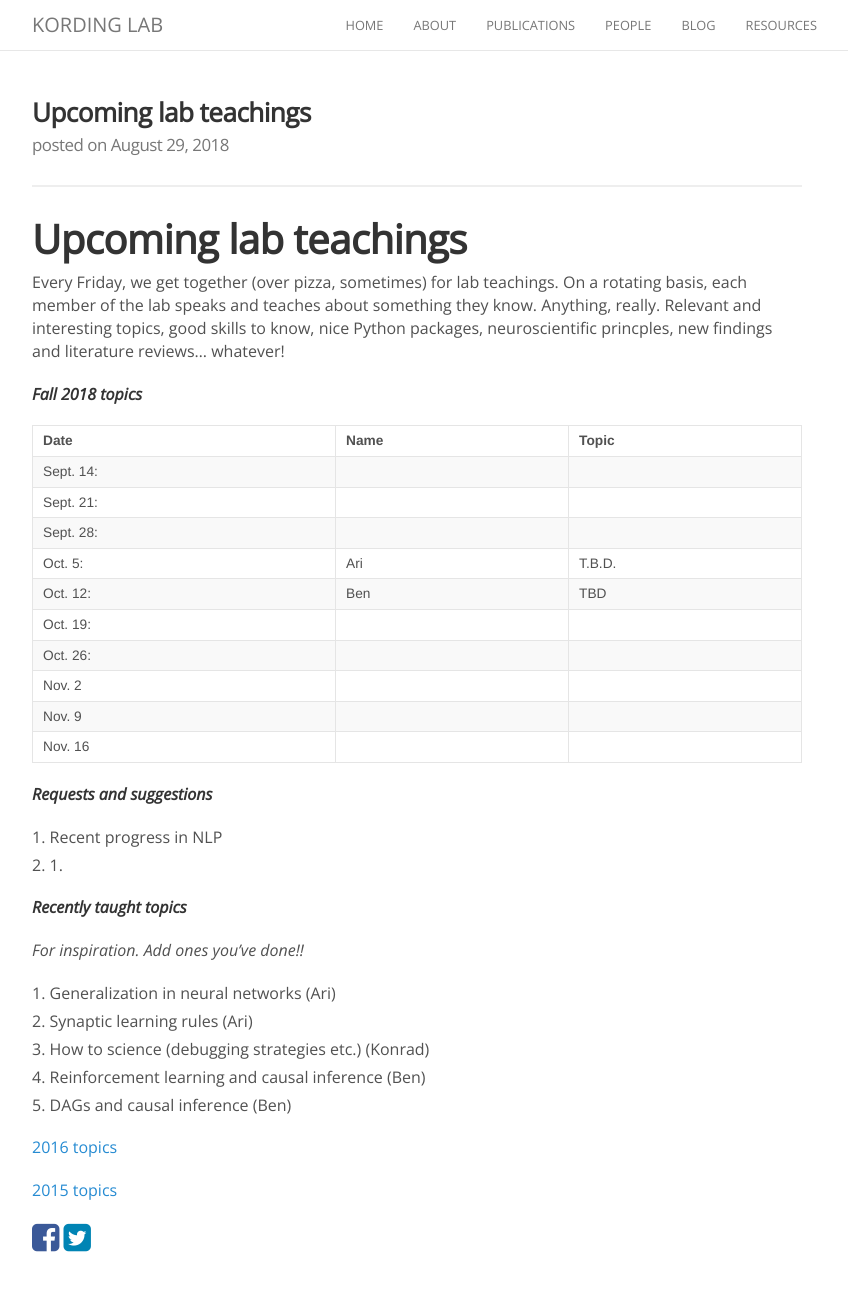
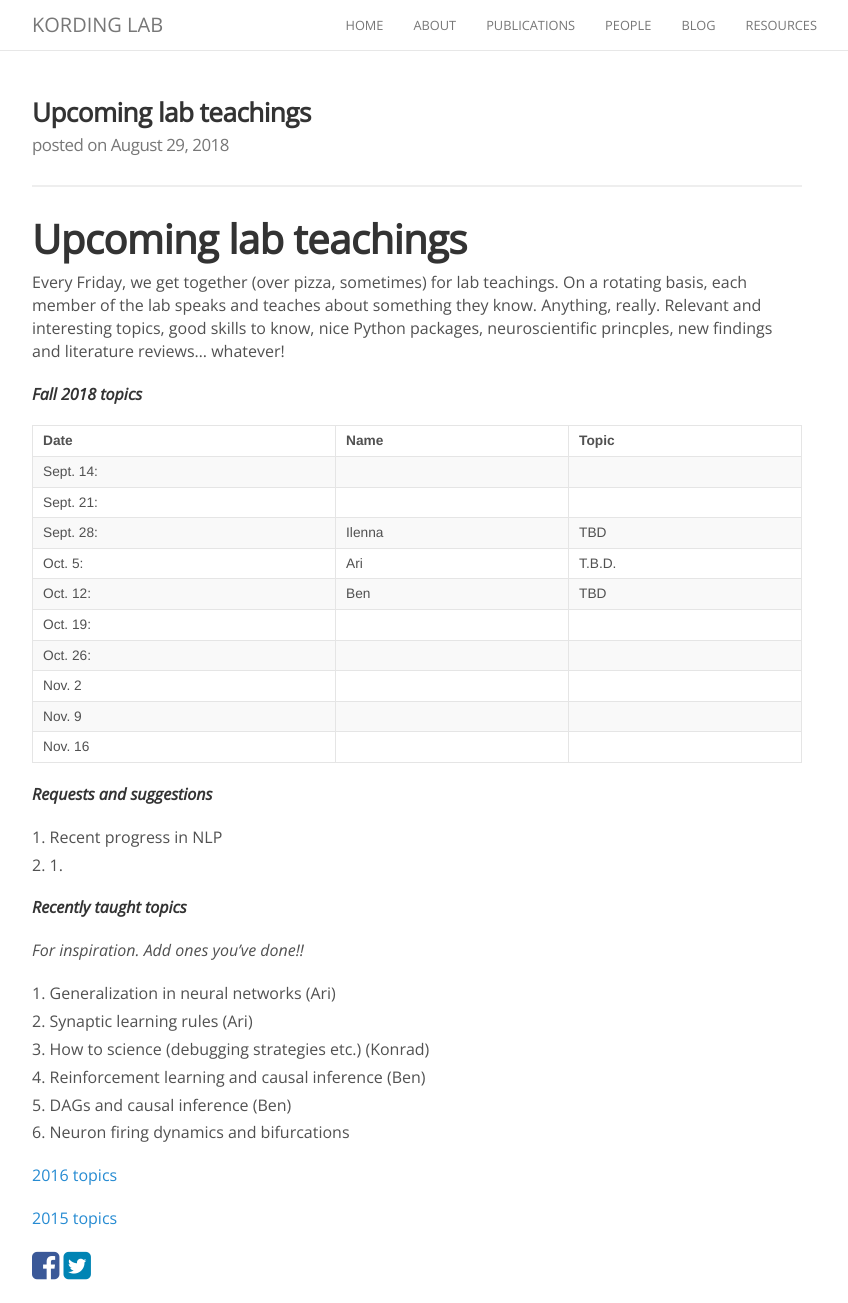
Before and after one commit to KordingLab/KordingLab.github.io, a Jekyll site: the page built from _posts/2018-08-29-upcoming-lab-teaching.md, in a window 1280 px wide and 1303 px high. Shown: the whole window, without its empty margins (223-1071 px from the left). Built offline with Jekyll 4.4.1, drawn with Linux system fonts in a browser that asks for light colours; nearby versions of some CDN libraries; comment, search, counter and statistics services are not loaded.

Commit message:
Signed up on the schedule and added a past topic

```diff
--- a/_posts/2018-08-29-upcoming-lab-teaching.md
+++ b/_posts/2018-08-29-upcoming-lab-teaching.md
@@ -17,7 +17,7 @@ neuroscientific princples, new findings and literature reviews... whatever!
 |------|------|-------|
 |Sept. 14:|      |       |
 |Sept. 21:|      |       |
-|Sept. 28:|      |       |
+|Sept. 28:| Ilenna | TBD   |
 |Oct. 5:| Ari     |  T.B.D.   |
 |Oct. 12:|  Ben  | TBD    |
 |Oct. 19:|      |       |
@@ -43,6 +43,7 @@ neuroscientific princples, new findings and literature reviews... whatever!
 1. How to science (debugging strategies etc.) (Konrad)
 1. Reinforcement learning and causal inference (Ben)
 1. DAGs and causal inference (Ben)
+1. Neuron firing dynamics and bifurcations
 
 [2016 topics](http://kordinglab.com/lab_teaching_2016/)
 
```
